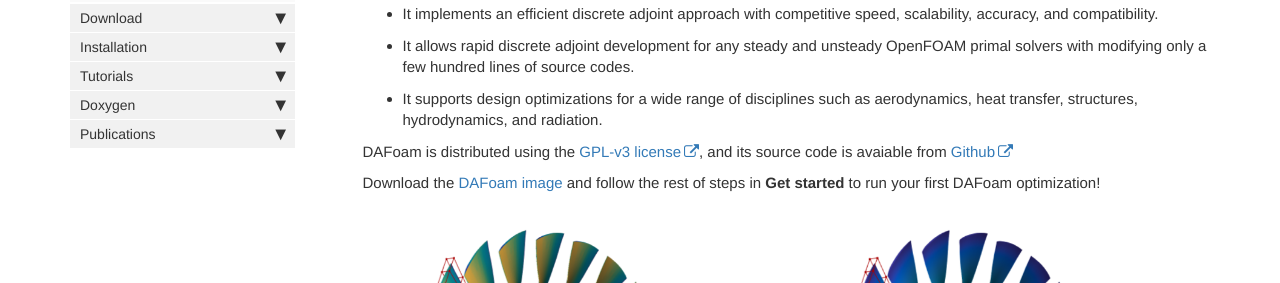
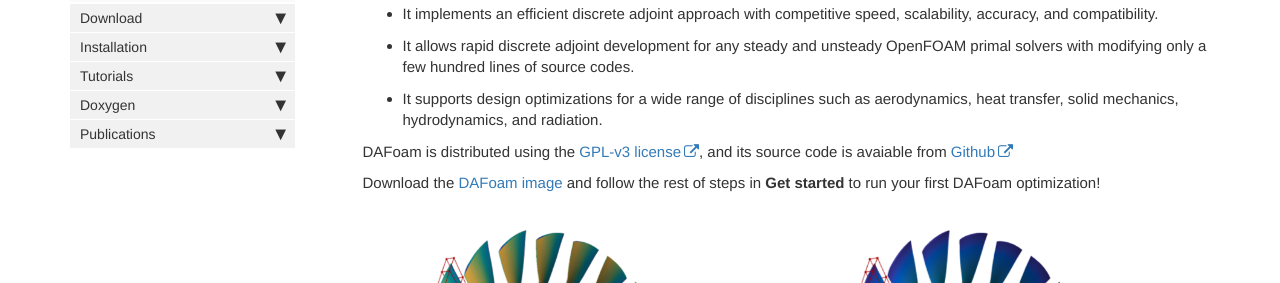
Before and after one commit to DAFoam/DAFoam.github.io, a Jekyll site: the page built from index.md, in a window 1280 px wide and 1143 px high. Shown: the part 305-588 px from the top of the window. Built offline with Jekyll 4.4.1, drawn with Linux system fonts in a browser that asks for light colours; comment, search, counter and statistics services are not loaded.

Commit message:
content update

```diff
--- a/_data/sidebars/mydoc_sidebar.yml
+++ b/_data/sidebars/mydoc_sidebar.yml
@@ -137,7 +137,7 @@ entries:
           url: /mydoc_tutorials_heat_ubend.html
           output: web, pdf
 
-      - title: Structure
+      - title: Solid mechanics
         output: web, pdf
         subfolderitems:
 
--- a/index.md
+++ b/index.md
@@ -11,7 +11,7 @@ DAFoam develops an efficient discrete adjoint method to perform high-fidelity gr
 - It uses a popular open-source package [OpenFOAM](https://www.openfoam.com) for multiphysics analysis.
 - It implements an efficient discrete adjoint approach with competitive speed, scalability, accuracy, and compatibility.
 - It allows rapid discrete adjoint development for any steady and unsteady OpenFOAM primal solvers with modifying only a few hundred lines of source codes.
-- It supports design optimizations for a wide range of disciplines such as aerodynamics, heat transfer, structures, hydrodynamics, and radiation.
+- It supports design optimizations for a wide range of disciplines such as aerodynamics, heat transfer, solid mechanics, hydrodynamics, and radiation.
 
 DAFoam is distributed using the [GPL-v3 license](https://www.gnu.org/licenses/gpl-3.0.en.html), and its source code is avaiable from [Github](https://github.com/mdolab/dafoam)
 
```
Also changed, not shown: pages/mydoc/mydoc_tutorials_overview.md (+1 -1 lines).
